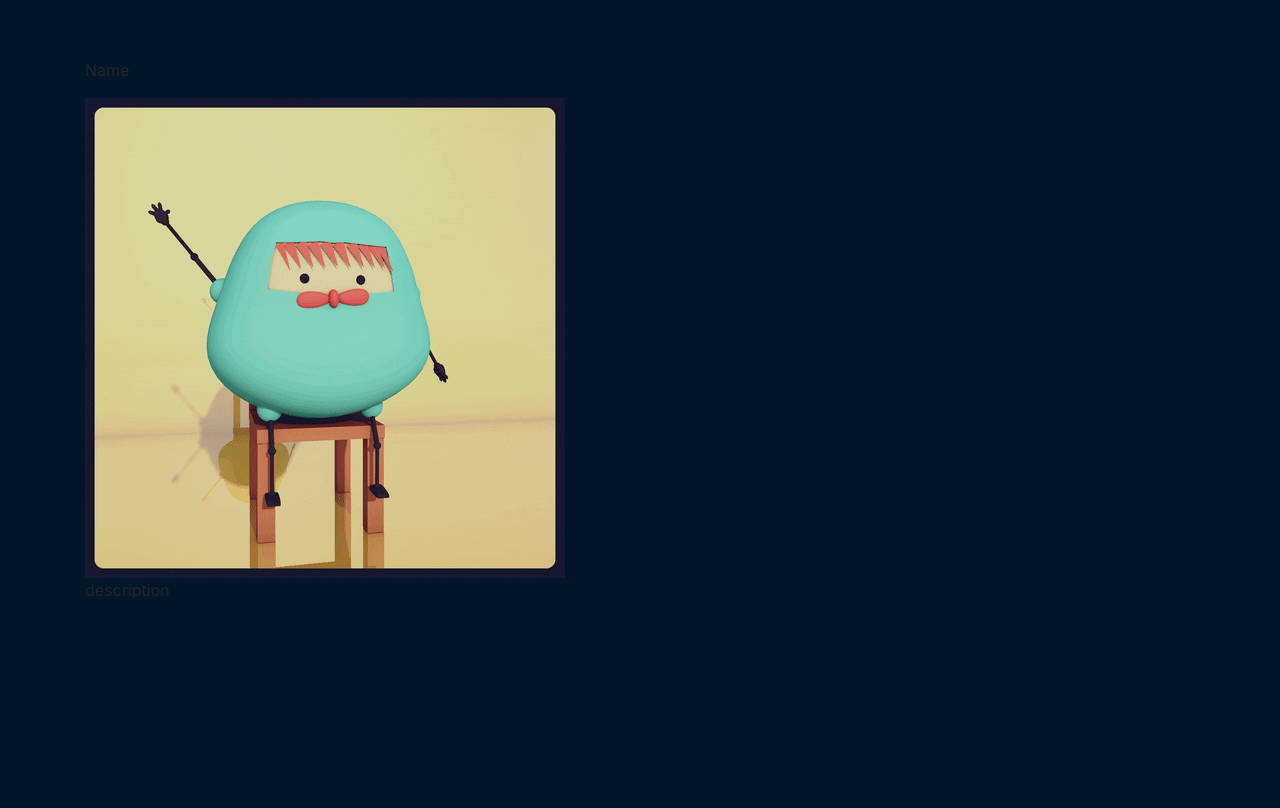
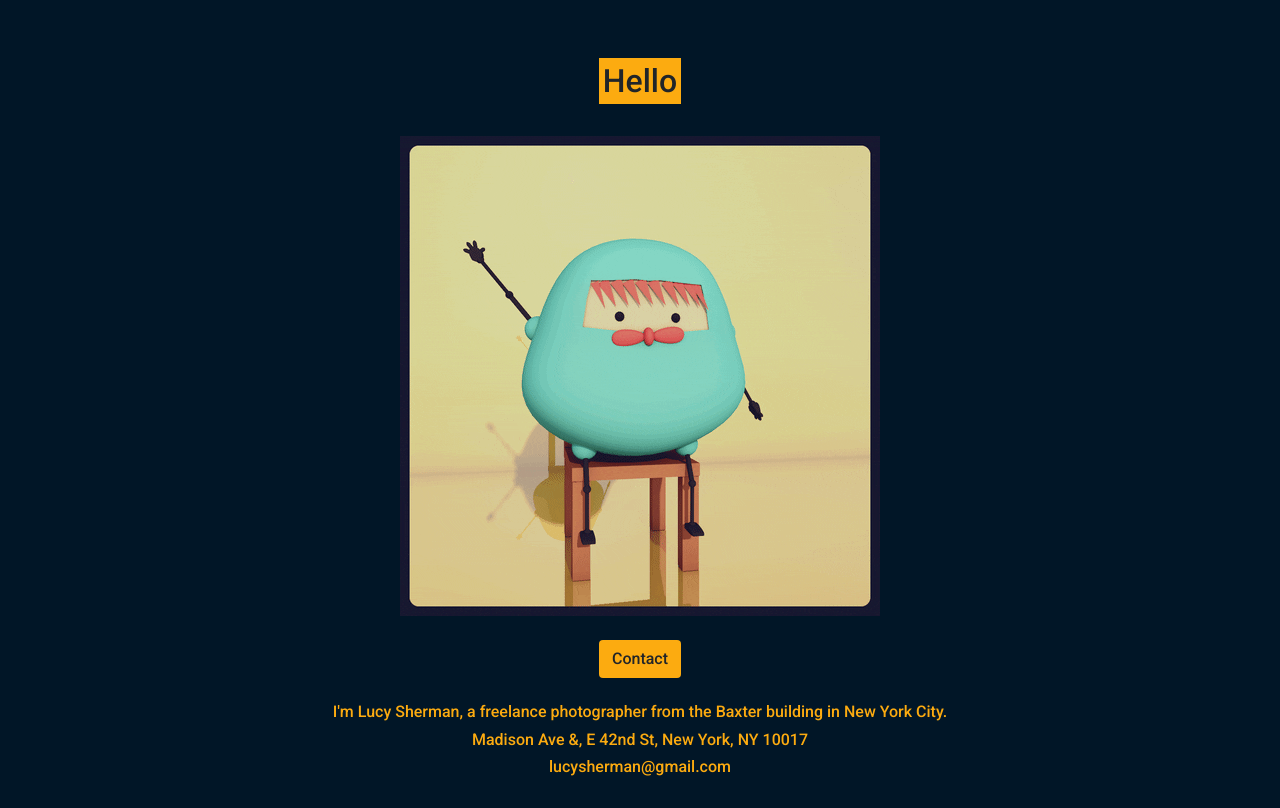
Before and after one commit to Pyro-Kinetic/Photographer-Portfolio, a plain HTML site: page about.html in a window 1280 px wide. Shown: the part 62-870 px from the top of the page. Before the commit the page ends 800 px from the top, so only its background shows below. Drawn offline with nearby package versions, Linux system fonts and the light colour scheme.

Commit message:
Enhance the "About" page layout and add new content.
Revised the layout to improve structure and design by centering elements. Added a greeting, contact button, and detailed description with contact information. Improved visuals with better styling for the waving GIF and clear text formatting.

```diff
--- a/about.html
+++ b/about.html
@@ -25,6 +25,7 @@
 
 </head>
 <body>
+
 <!-----------------------------------------navbar---------------------------------------------------------------------->
 <nav class="navbar mb-5">
     <h1 class="shadows-into-light-regular | cursor-default">Lucy Sherman</h1>
@@ -36,10 +37,33 @@
 </nav>
 
 <!----------------------------------------------about------------------------------------------------------------------>
-<div class="container">
-    <p>Name</p>
-    <img src="./assets/gifs/waving.gif" alt="profile picture">
-    <p>description</p>
+<div class="container d-flex justify-content-center flex-column">
+
+    <!--greeting-->
+    <div class="d-flex justify-content-center mb-4">
+        <h2 class="cursor-default p-1 | orange-web-background roboto-900">Hello</h2>
+    </div>
+
+    <!--waving-GIF-->
+    <div class="d-flex justify-content-center mb-4">
+        <img class="col-lg-auto col-md-auto" src="./assets/gifs/waving.gif" alt="green cartoon waving">
+    </div>
+
+    <!--buttons-->
+    <div class="d-flex justify-content-center mb-4">
+        <a href="./contact.html" class="btn roboto-900 orange-web-background">Contact</a>
+    </div>
+
+
+    <!--description-->
+    <div class="d-flex flex-column align-items-center mb-4">
+        <h6 class="orange-web roboto-900 cursor-default text-center">I'm Lucy Sherman, a freelance photographer from the Baxter
+            building in New York City. </h6>
+        <h6 class="orange-web roboto-900 cursor-default text-center">Madison Ave &, E 42nd St, New York, NY 10017</h6>
+        <h6 class="orange-web roboto-900 cursor-default text-center">lucysherman@gmail.com</h6>
+    </div>
+
+
 </div>
 </body>
 </html>
```
